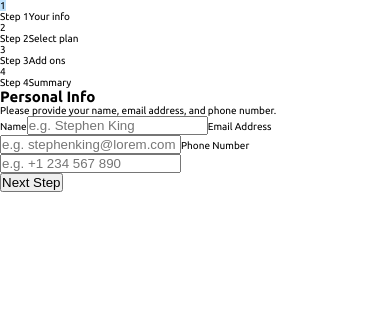
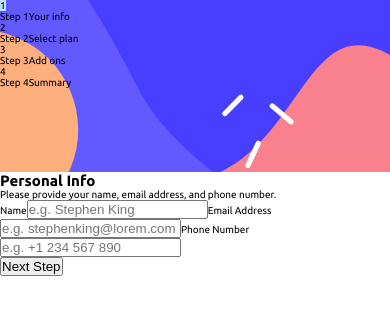
Before and after one commit to aaronkagan/react-multi-step-form, a React (Vite) app: page / in a window 390 px wide. Shown: the top 314 px of the page. Built offline with nearby package versions, Linux system fonts and the light colour scheme.

Commit message:
adding background image for sidebar mobile

```diff
--- a/src/components/StepsBar.tsx
+++ b/src/components/StepsBar.tsx
@@ -1,6 +1,8 @@
+import styled from 'styled-components';
+
 const StepsBar = ({ step }) => {
   return (
-    <aside>
+    <StyledAside>
       <div>
         <span style={{ backgroundColor: step >= 1 ? '#BEE2FD' : '' }}>1</span>
         <div>
@@ -29,8 +31,14 @@ const StepsBar = ({ step }) => {
           <span>Summary</span>
         </div>
       </div>
-    </aside>
+    </StyledAside>
   );
 };
 
+const StyledAside = styled.aside`
+  background-image: url('/public/assets/images/bg-sidebar-mobile.svg');
+  background-size: cover;
+  min-height: 17.2rem;
+`;
+
 export default StepsBar;
```
